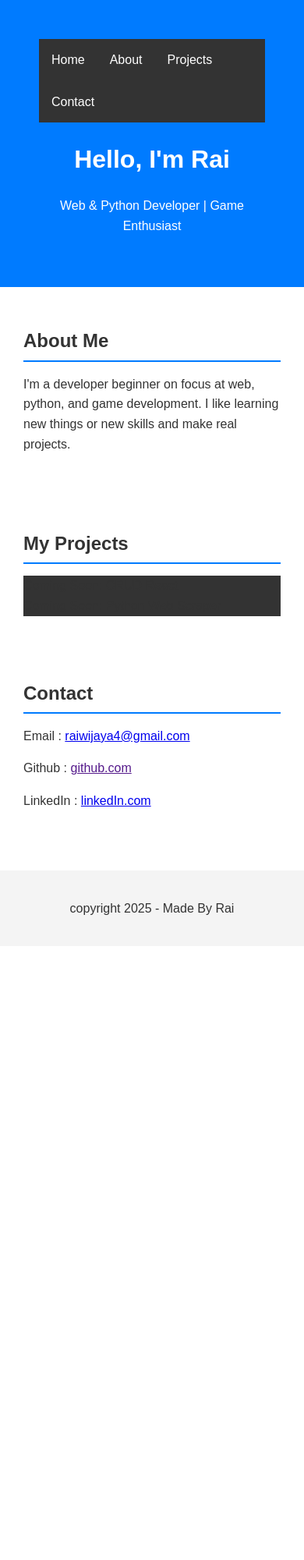
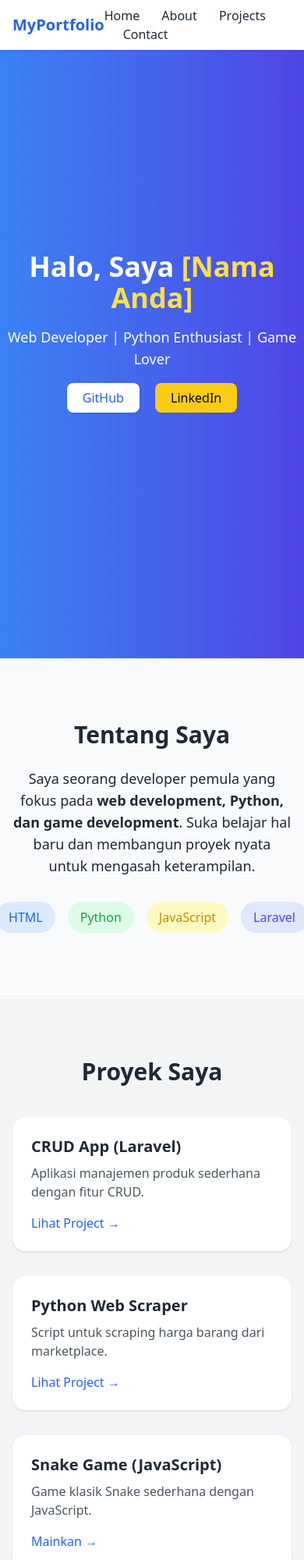
Before and after one commit to raykkun/myportfolio-website, a plain HTML site: page index.html in a window 390 px wide. Shown: the top 2000 px of the page at 78% size. Before the commit the page ends 1213 px from the top, so only its background shows below. Drawn offline with nearby package versions, Linux system fonts and the light colour scheme.

Commit message:
update tailwind

```diff
--- a/index.html
+++ b/index.html
@@ -1,47 +1,87 @@
 <!DOCTYPE html>
-<html lang="en">
+<html lang="id">
 <head>
   <meta charset="UTF-8">
   <meta name="viewport" content="width=device-width, initial-scale=1.0">
-    <link rel="stylesheet" href="css/body.css">
-    <title>Document</title>
+  <title>Portfolio - Nama Anda</title>
+  <script src="https://cdn.tailwindcss.com"></script>
 </head>
-<body>
-    <header>
-        <div class="">
-            <ul>
-                <li><a href="">Home</a></li>
-                <li><a href="#about">About</a></li>
-                <li><a href="#projects">Projects</a></li>
-                <li><a href="#contact">Contact</a></li>
-            </ul>
+<body class="bg-gray-50 text-gray-800">
+
+  <!-- Navbar -->
+  <nav class="bg-white shadow fixed w-full z-10">
+    <div class="max-w-6xl mx-auto px-4 flex justify-between items-center h-16">
+      <h1 class="text-xl font-bold text-blue-600">MyPortfolio</h1>
+      <div class="space-x-6">
+        <a href="#home" class="hover:text-blue-600">Home</a>
+        <a href="#about" class="hover:text-blue-600">About</a>
+        <a href="#projects" class="hover:text-blue-600">Projects</a>
+        <a href="#contact" class="hover:text-blue-600">Contact</a>
       </div>
-        <h1>Hello, I'm Rai</h1>
-        <p>Web & Python Developer | Game Enthusiast</p>
-    </header>
+    </div>
+  </nav>
 
-    <section id="about">
-        <h2>About Me</h2>
-        <p>I'm a developer beginner on focus at web, python, and game development. I like learning new things or new skills and make real projects.</p>
+  <!-- Hero Section -->
+  <section id="home" class="h-screen flex flex-col justify-center items-center text-center bg-gradient-to-r from-blue-500 to-indigo-600 text-white">
+    <h1 class="text-4xl md:text-6xl font-bold">Halo, Saya <span class="text-yellow-300">[Nama Anda]</span></h1>
+    <p class="mt-4 text-lg md:text-2xl">Web Developer | Python Enthusiast | Game Lover</p>
+    <div class="mt-6 space-x-4">
+      <a href="https://github.com/username" target="_blank" class="bg-white text-blue-600 px-5 py-2 rounded-lg shadow hover:bg-gray-100">GitHub</a>
+      <a href="https://linkedin.com/in/username" target="_blank" class="bg-yellow-400 text-black px-5 py-2 rounded-lg shadow hover:bg-yellow-300">LinkedIn</a>
+    </div>
   </section>
 
-    <section id="projects">
-        <h2>My Projects</h2>
-        <ul>
-            <li>Coming Soon: CRUD React</li>
-            <li>Coming Soon: Python Web Scraper</li>
-        </ul>
+  <!-- About Section -->
+  <section id="about" class="py-20 max-w-4xl mx-auto px-4">
+    <h2 class="text-3xl font-bold text-center mb-6">Tentang Saya</h2>
+    <p class="text-center text-lg">Saya seorang developer pemula yang fokus pada <span class="font-semibold">web development, Python, dan game development</span>. Suka belajar hal baru dan membangun proyek nyata untuk mengasah keterampilan.</p>
+    <div class="flex justify-center mt-8 space-x-4">
+      <span class="bg-blue-100 text-blue-600 px-4 py-2 rounded-full">HTML</span>
+      <span class="bg-green-100 text-green-600 px-4 py-2 rounded-full">Python</span>
+      <span class="bg-yellow-100 text-yellow-600 px-4 py-2 rounded-full">JavaScript</span>
+      <span class="bg-indigo-100 text-indigo-600 px-4 py-2 rounded-full">Laravel</span>
+    </div>
   </section>
 
-    <section id="contact">
-        <h2>Contact</h2>
-        <p>Email : <a href="mailto:raiwijaya4@gmail.com">raiwijaya4@gmail.com</a></p>
-        <p>Github : <a href="" target="_blank">github.com</a></p>
-        <p>LinkedIn : <a href="#">linkedIn.com</a></p>
+  <!-- Projects Section -->
+  <section id="projects" class="py-20 bg-gray-100">
+    <div class="max-w-6xl mx-auto px-4">
+      <h2 class="text-3xl font-bold text-center mb-10">Proyek Saya</h2>
+      <div class="grid md:grid-cols-3 gap-8">
+        <!-- Project Card 1 -->
+        <div class="bg-white rounded-2xl shadow hover:shadow-lg p-6">
+          <h3 class="text-xl font-semibold mb-2">CRUD App (Laravel)</h3>
+          <p class="text-gray-600 mb-4">Aplikasi manajemen produk sederhana dengan fitur CRUD.</p>
+          <a href="#" class="text-blue-600 hover:underline">Lihat Project →</a>
+        </div>
+        <!-- Project Card 2 -->
+        <div class="bg-white rounded-2xl shadow hover:shadow-lg p-6">
+          <h3 class="text-xl font-semibold mb-2">Python Web Scraper</h3>
+          <p class="text-gray-600 mb-4">Script untuk scraping harga barang dari marketplace.</p>
+          <a href="#" class="text-blue-600 hover:underline">Lihat Project →</a>
+        </div>
+        <!-- Project Card 3 -->
+        <div class="bg-white rounded-2xl shadow hover:shadow-lg p-6">
+          <h3 class="text-xl font-semibold mb-2">Snake Game (JavaScript)</h3>
+          <p class="text-gray-600 mb-4">Game klasik Snake sederhana dengan JavaScript.</p>
+          <a href="#" class="text-blue-600 hover:underline">Mainkan →</a>
+        </div>
+      </div>
+    </div>
   </section>
 
-    <footer>
-        <p>copyright 2025 - Made By Rai </p>
+  <!-- Contact Section -->
+  <section id="contact" class="py-20 max-w-4xl mx-auto px-4 text-center">
+    <h2 class="text-3xl font-bold mb-6">Kontak</h2>
+    <p>Email: <a href="mailto:emailanda@gmail.com" class="text-blue-600">emailanda@gmail.com</a></p>
+    <p>GitHub: <a href="https://github.com/username" class="text-blue-600">github.com/username</a></p>
+    <p>LinkedIn: <a href="https://linkedin.com/in/username" class="text-blue-600">linkedin.com/in/username</a></p>
+  </section>
+
+  <!-- Footer -->
+  <footer class="bg-gray-200 text-center py-6">
+    <p>© 2025 - Dibuat oleh [Nama Anda]</p>
   </footer>
+
 </body>
 </html>
```
Lines whose indentation alone changed are shown as unchanged.
